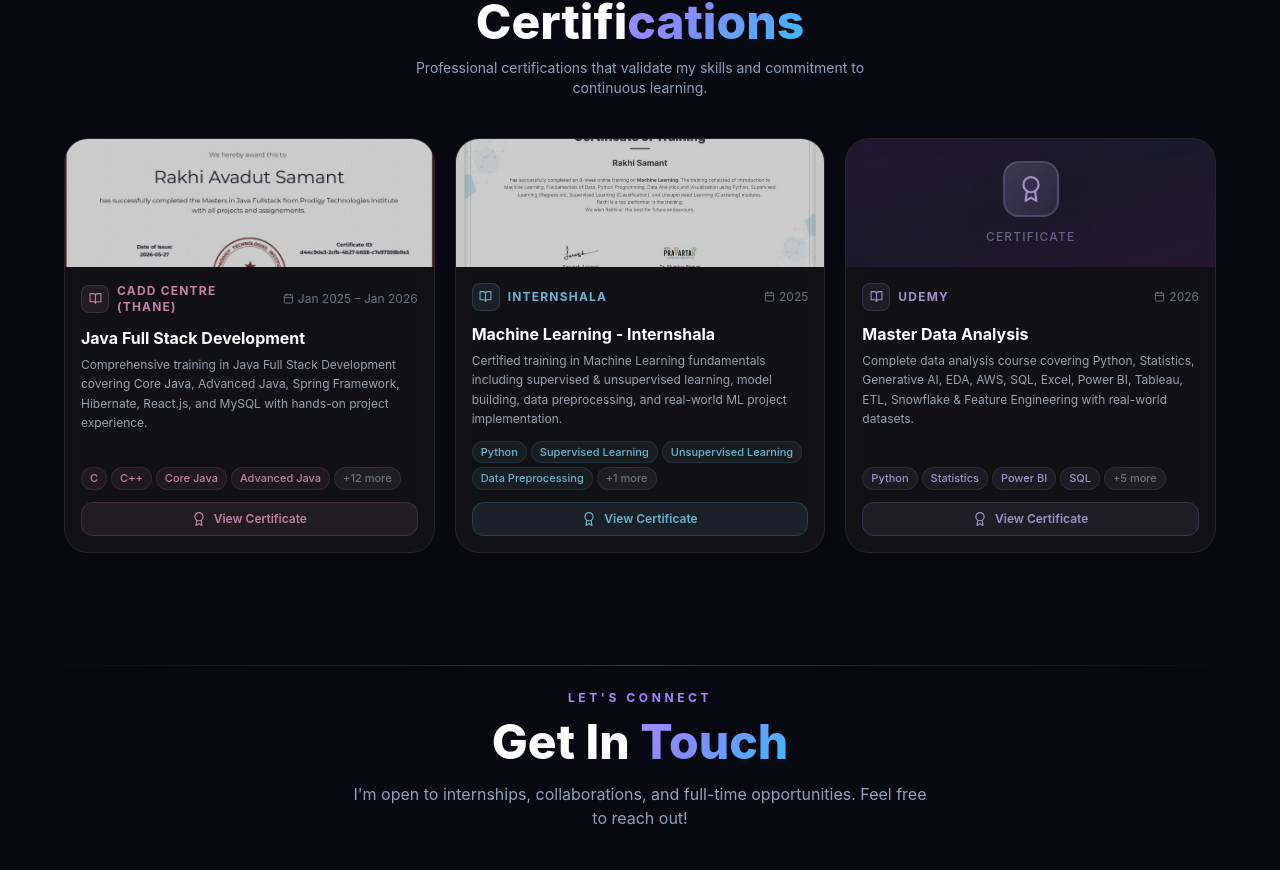
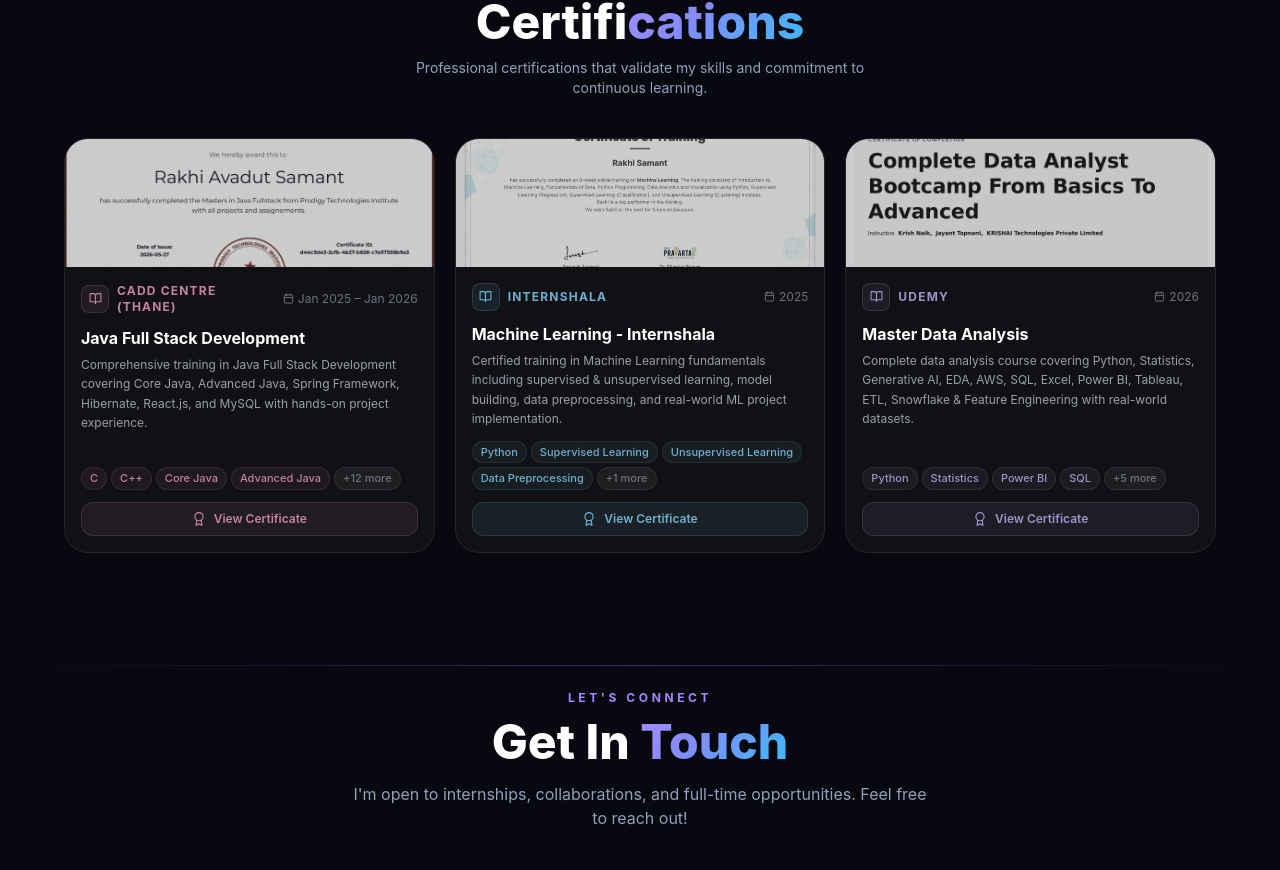
Before and after one commit to itz-rakhi/My-Portfolio, a React (Vite) app: page / in a window 1280 px wide. Shown: the part 3834-4704 px from the top of the page. Built offline with nearby package versions, Linux system fonts and the light colour scheme.

Commit message:
Updated project

```diff
--- a/src/components/Certificates.jsx
+++ b/src/components/Certificates.jsx
@@ -4,7 +4,7 @@ import { FiAward, FiExternalLink, FiX, FiCalendar, FiBookOpen } from 'react-icon
 
 import caddImg from '../assets/cert-cadd.jpeg';
 import internshalaImg from '../assets/cert-internshala.jpeg';
-// import udemyImg from '../assets/cert-udemy.jpeg';
+import udemyImg from '../assets/udemy.jpg';
 
 const CERTS = [
   {
@@ -43,8 +43,8 @@ const CERTS = [
     skills: ['Python', 'Statistics', 'Power BI', 'SQL', 'Tableau', 'MS Excel', 'ETL', 'Snowflake', 'Feature Engineering'],
     color: '#a78bfa',
     gradient: 'from-violet-600/20 via-indigo-600/15 to-purple-600/20',
-    image: null, // Save as src/assets/cert-udemy.jpeg then: import udemyImg and set image: udemyImg
-    imageName: 'cert-udemy.jpeg',
+    image: udemyImg,
+    imageName: 'udemy.jpg',
   },
 ];
 
```
Also changed, not shown: src/assets/udemy.jpg (added).
